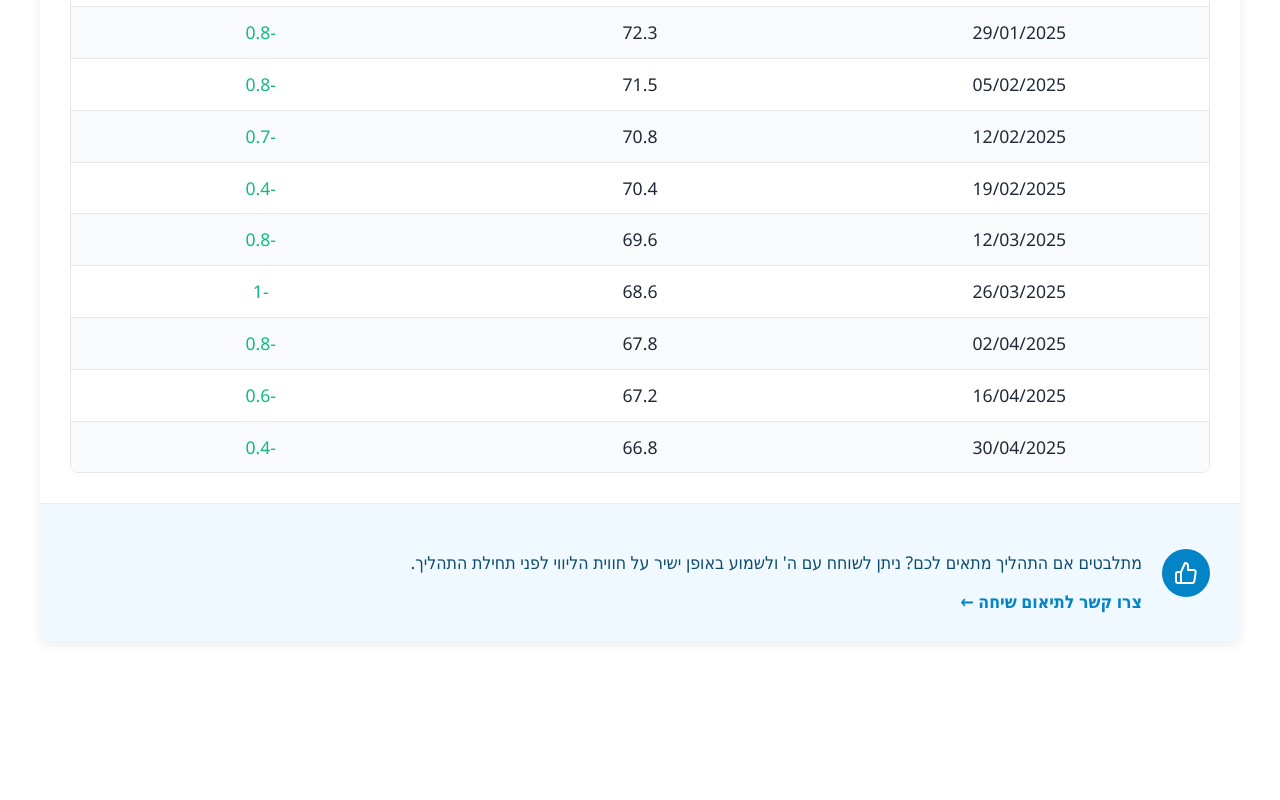
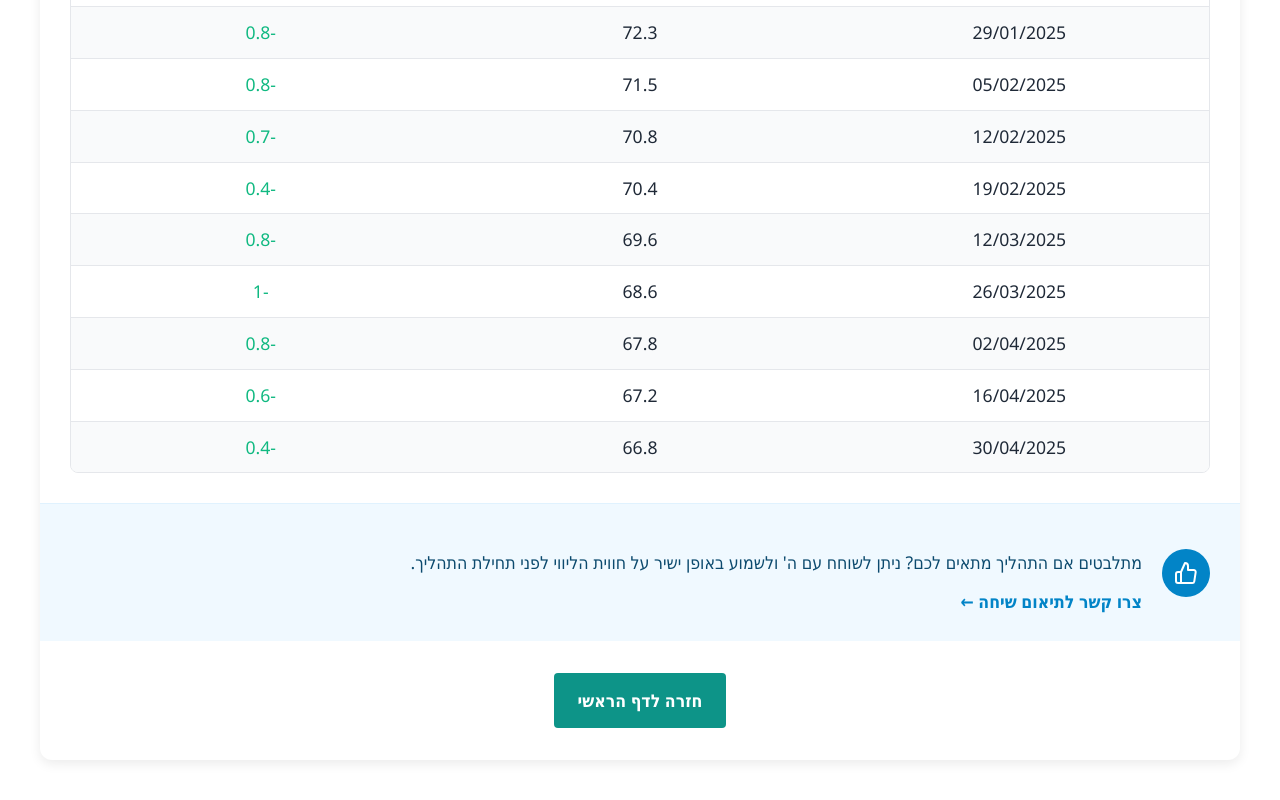
Before and after one commit to ronental75/nutrition-community, a React (Create React App) app: page /success-stories in a window 1280 px wide. Shown: the part 1962-2762 px from the top of the page. Before the commit the page ends 2701 px from the top, so only its background shows below. Built offline with nearby package versions, Linux system fonts and the light colour scheme.

Commit message:
Initial commit

```diff
--- a/src/App.js
+++ b/src/App.js
@@ -169,23 +169,24 @@
   </div>      {menuOpen && (
 
     <div className="menu-dropdown"  >
-      <Link to="/submit" className="menu-item">
-        {isHebrew ? 'שלחו פוסט' : 'About'}
-      </Link>
+
+      <Link to="/success-stories" className="menu-item">
+      {isHebrew ? 'סיפורי הצלחה' : 'Success Stories'}
+    </Link>
       <Link to="/TdeeCalculator" className="menu-item">
         {isHebrew ? 'מחשבון הוצאה קלורית יומית ': "TdeeCalculator"}
       </Link>
       <Link to="/BMICalculator" className="menu-item">
         {isHebrew ? 'מחשבון BMI ': "BMICalculator"}
       </Link>
-       {/* הוספת קישור חדש לסיפורי הצלחה */}
-    <Link to="/success-stories" className="menu-item">
-      {isHebrew ? 'סיפורי הצלחה' : 'Success Stories'}
-    </Link>
+
       <Link to="/print-tips" className="menu-item">הדפס ותלה</Link>
 
       <Link to="/about" className="menu-item">
         {isHebrew ? 'אודות' : 'About'}
+      </Link>
+      <Link to="/submit" className="menu-item">
+        {isHebrew ? 'שלחו פוסט' : 'About'}
       </Link>
       <Link to="/contact" className="menu-item">
         {isHebrew ? 'צור קשר' : 'Contact'}
--- a/src/components/SuccessStories/SuccessStoryCard.jsx
+++ b/src/components/SuccessStories/SuccessStoryCard.jsx
@@ -307,6 +307,35 @@ const SuccessStoryCard = ({ story }) => {
           <a href="/contact" className="contact-link">צרו קשר לתיאום שיחה &larr;</a>
         </div>
       </div>
+      <div className="button-container" style={{
+        textAlign: 'center',
+        margin: '2rem auto',
+        width: '100%'
+      }}>
+        <a
+          href="#"
+          className="return-button"
+          onClick={(e) => {
+            e.preventDefault();
+            window.history.back();
+            return false;
+          }}
+          style={{
+            display: 'inline-block',
+            padding: '0.75rem 1.5rem',
+            backgroundColor: '#0d9488',
+            color: 'white',
+            borderRadius: '0.25rem',
+            textDecoration: 'none',
+            fontWeight: 'bold',
+            transition: 'background-color 0.3s'
+          }}
+          onMouseOver={(e) => e.target.style.backgroundColor = '#0f766e'}
+          onMouseOut={(e) => e.target.style.backgroundColor = '#0d9488'}
+        >
+          חזרה לדף הראשי
+        </a>
+      </div>
     </div>
   );
 };
```
